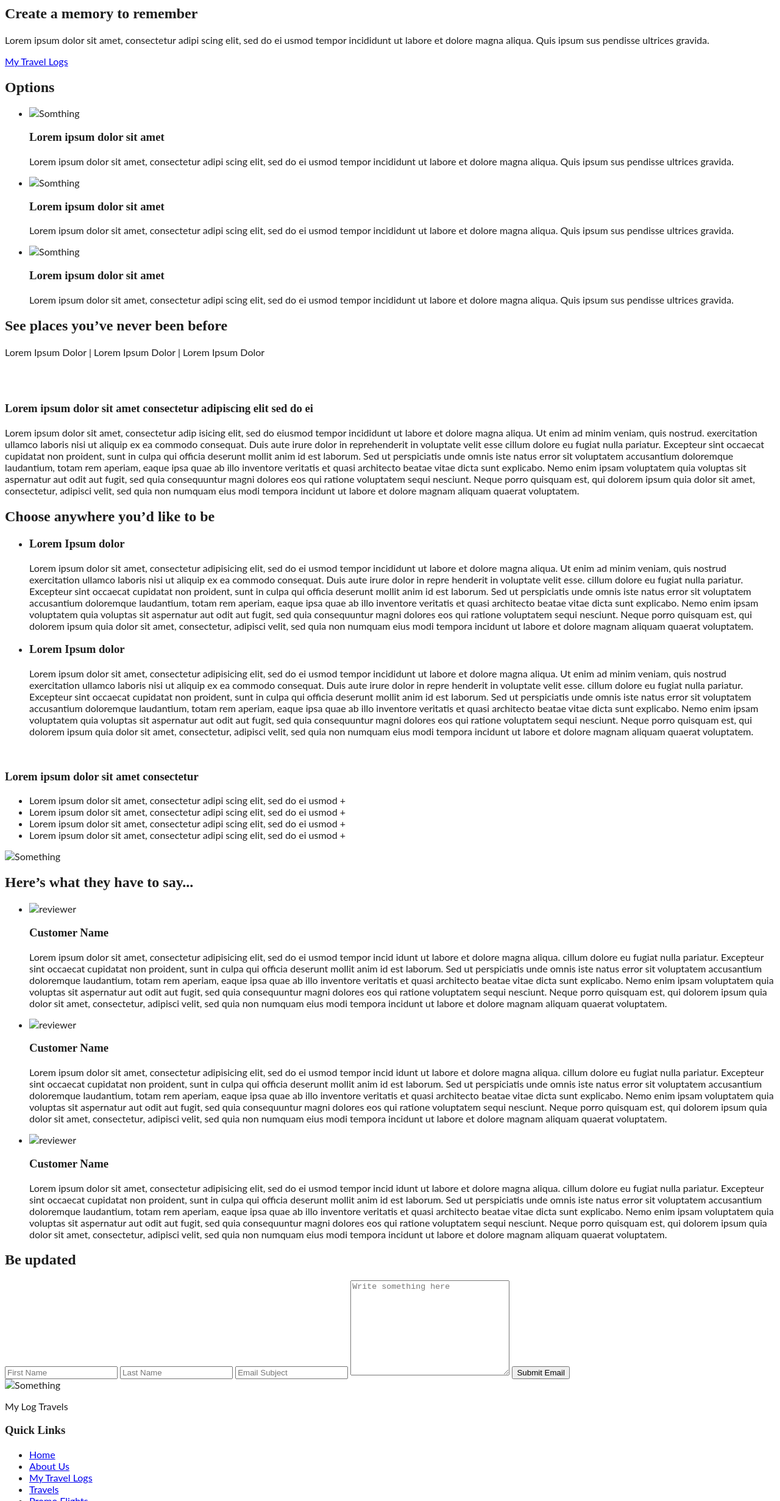
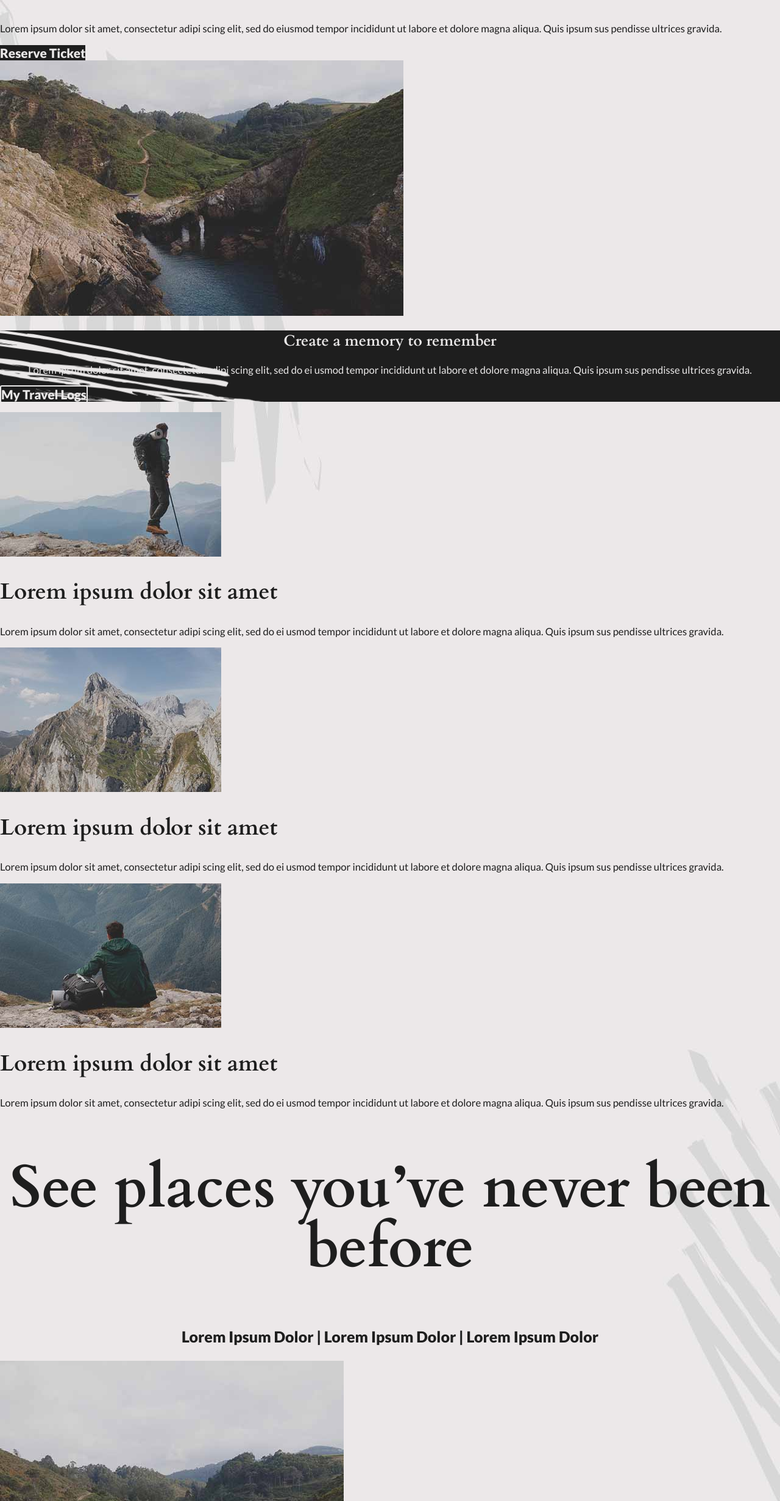
Before and after one commit to VladimirGurinovichQA/MyTravelProject, a plain HTML site: page Index.html in a window 1280 px wide. Shown: the part 338-2800 px from the top of the page at 61% size. Drawn offline with Linux system fonts and the light colour scheme.

Commit message:
Changed Style.css
Added normilize.css
Added basic styles for all elements.

```diff
--- a/Index.html
+++ b/Index.html
@@ -3,6 +3,10 @@
     <head>
         <meta http-equiv="Content-Type" content="text/html;charset=UTF-8">
         <title>Travel</title>
+        <link rel="preconnect" href="https://fonts.googleapis.com">
+        <link rel="preconnect" href="https://fonts.gstatic.com" crossorigin>
+        <link href="https://fonts.googleapis.com/css2?family=Cardo:wght@700&family=Lato:wght@300;400;900&display=swap" rel="stylesheet">
+        <link rel="stylesheet" href="normalize.css">
         <link rel="stylesheet" href="Style.css">
     </head>
     <body>
@@ -33,7 +37,7 @@
                     </p>
                 <a href="#">Reserve Ticket</a>
                 </div>
-                <img src="#" alt="Something">
+                <img src="Img/img-1.jpg" alt="Something" width="662" height="419">
             </section>
             <section class="memory">
                 <h2>
@@ -52,7 +56,7 @@
                 <h2 class="visualy-hidden">Options</h2>
                 <ul class="options-list">
                     <li class="options-item">
-                        <img src="#" alt="Somthing">
+                        <img src="Img/img-2.jpg" alt="Somthing" width="363" height="237">
                         <h3>
                             Lorem ipsum
                             dolor sit amet
@@ -65,7 +69,7 @@
                         </p>
                     </li>
                     <li class="options-item">
-                        <img src="#" alt="Somthing">
+                        <img src="Img/img-3.jpg" alt="Somthing" width="363" height="237">
                         <h3>
                             Lorem ipsum
                             dolor sit amet
@@ -78,7 +82,7 @@
                         </p>
                     </li>
                     <li class="options-item">
-                        <img src="#" alt="Somthing">
+                        <img src="Img/img-4.jpg" alt="Somthing" width="363" height="237">
                         <h3>
                             Lorem ipsum
                             dolor sit amet
@@ -101,12 +105,12 @@
                     Lorem Ipsum Dolor | Lorem Ipsum Dolor | Lorem Ipsum Dolor
                 </p>
             </section>
-            <div class="section">
+            <div class="block">
                 <div class="inner-one">
-                    <img src="" alt="">
+                    <img src="Img/img-5.jpg" alt="something" width="564" height="776">
                 </div>
                 <div class="inner-two">
-                    <img src="#" alt="">
+                    <img src="Img/img-6.jpg" alt="something" width="418" height="322">
                     <h3>
                         Lorem ipsum
                         dolor sit amet
@@ -139,7 +143,8 @@
                 </div>
                 <a href="#" class="next"></a>
             </div>
-            <secntion class="anywhere">
+            <section class="anywhere">
+                <div class="wraper">
                     <h2>
                         Choose anywhere
                         you’d like to be
@@ -194,8 +199,9 @@
                             </p>
                         </li>
                     </ul>
-                <img src="#" alt="">
-            </secntion>
+                </div>
+                <img src="Img/img-7.jpg" alt="something" width="757" height="562">
+            </section>
             <section class="information">
                 <div class="inner">
                     <h3>
@@ -205,32 +211,52 @@
                     <ul class="information-list">
                         <li class="information-item">
                             Lorem ipsum dolor sit amet, consectetur adipi scing elit, sed do ei usmod
-                            <span class="open-item">+</span>
+                            <button type="button" class="open-item">open</button>
                         </li>
                         <li class="information-item">
                             Lorem ipsum dolor sit amet, consectetur adipi scing elit, sed do ei usmod
-                            <span class="open-item">+</span>
+                            <button type="button" class="open-item">open</button>
                         </li>
                         <li class="information-item">
                             Lorem ipsum dolor sit amet, consectetur adipi scing elit, sed do ei usmod
-                            <span class="open-item">+</span>
+                            <button type="button" class="open-item">open</button>
                         </li>
                         <li class="information-item">
                             Lorem ipsum dolor sit amet, consectetur adipi scing elit, sed do ei usmod
-                            <span class="open-item">+</span>
+                            <button type="button" class="open-item">open</button>
                         </li>
                     </ul>
                 </div>
-                <img src="#" alt="Something">
+                <img src="Img/img-8.jpg" alt="Something" width="390" height="516">
             </section>
             <section class="feedback">
-                <h2>
+                <h3>
                     Here’s what they
                     have to say...
-                </h2>
+                </h3>
                 <ul class="feedback-list">
                     <li class="feedback-item">
-                        <img src="#" alt="reviewer">
+                        <img src="Img/reviewer.png" alt="reviewer" width="135" height="135">
+                        <h3>
+                            Customer Name
+                        </h3>
+                        <p>
+                            Lorem ipsum dolor sit amet, consectetur adipisicing elit, sed do ei usmod
+                            tempor incid idunt ut labore et dolore magna aliqua.
+                            cillum dolore eu fugiat nulla pariatur. Excepteur sint occaecat cupidatat
+                            non proident, sunt in culpa qui officia deserunt mollit anim id est laborum.
+                            Sed ut perspiciatis unde omnis iste natus error sit voluptatem accusantium
+                            doloremque laudantium, totam rem aperiam, eaque ipsa quae ab illo inventore
+                            veritatis et quasi architecto beatae vitae dicta sunt explicabo. Nemo enim
+                            ipsam voluptatem quia voluptas sit aspernatur aut odit aut fugit, sed quia
+                            consequuntur magni dolores eos qui ratione voluptatem sequi nesciunt.
+                            Neque porro quisquam est, qui dolorem ipsum quia dolor sit amet, consectetur,
+                            adipisci velit, sed quia non numquam eius modi tempora incidunt ut labore et
+                            dolore magnam aliquam quaerat voluptatem.
+                        </p>
+                    </li>
+                    <li class="feedback-item">
+                        <img src="Img/reviewer.png" alt="reviewer" width="135" height="135">
                         <h3>
                             Customer Name
                         </h3>
@@ -251,28 +277,7 @@
                         </p>
                     </li>
                     <li class="feedback-item">
-                        <img src="#" alt="reviewer">
-                        <h3>
-                            Customer Name
-                        </h3>
-                        <p>
-                            Lorem ipsum dolor sit amet, consectetur adipisicing elit, sed do ei usmod
-                            tempor incid idunt ut labore et dolore magna aliqua.
-                            cillum dolore eu fugiat nulla pariatur. Excepteur sint
-                            occaecat cupidatat non proident, sunt in culpa qui officia
-                            deserunt mollit anim id est laborum. Sed ut perspiciatis unde omnis
-                            iste natus error sit voluptatem accusantium doloremque laudantium,
-                            totam rem aperiam, eaque ipsa quae ab illo inventore veritatis et quasi
-                            architecto beatae vitae dicta sunt explicabo. Nemo enim ipsam voluptatem
-                            quia voluptas sit aspernatur aut odit aut fugit, sed quia consequuntur
-                            magni dolores eos qui ratione voluptatem sequi nesciunt. Neque porro
-                            quisquam est, qui dolorem ipsum quia dolor sit amet, consectetur,
-                            adipisci velit, sed quia non numquam eius modi tempora incidunt ut
-                            labore et dolore magnam aliquam quaerat voluptatem.
-                        </p>
-                    </li>
-                    <li class="feedback-item">
-                        <img src="#" alt="reviewer">
+                        <img src="Img/reviewer.png" alt="reviewer" width="135" height="135">
                         <h3>
                             Customer Name
                         </h3>
@@ -297,7 +302,7 @@
             <section class="contact">
                 <div class="wrapper">
                     <h2>
-                        Be updated
+                        Be updated!
                     </h2>
                     <form action="#" method="post" id="contact-form">
                         <input type="text" name="First-Name" placeholder="First Name">
@@ -307,11 +312,11 @@
                         <input type="button" value="Submit Email" class="button">
                     </form>
                 </div>
-                <img src="#" alt="Something">
+                <img src="Img/img-9.jpg" alt="Something">
             </section>
         </main>
         <footer class="main-footer">
-            <p>My Log Travels</p>
+            <div class="logo">My Log Travels</div>
             <div class="wrapper">
                 <h3>Quick Links</h3>
                 <nav class="footer-nav">
--- a/Style.css
+++ b/Style.css
@@ -1,9 +1,217 @@
+
 body {
-    font-family: Lato, serif;
+    margin: 0;
+    padding: 0;
+
+    font-family: "Lato", "Arial", sans-serif;
+    font-size: 16.67px;
+    line-height:normal;
+    font-weight: 400;
+    color: #1e1e1e;
+
+    background-color: #eae8e8;
+    background-image: url("Files/bg.jpg");
+    background-position: top center;
+    background-repeat: no-repeat;
+}
+
+h1, h2, h3 {
+    font-family: "Cardo", "Tahoma", serif;
     color: #1e1e1e;
 }
 
-h1, h2, h3 {
-    font-family: Cardo, serif;
+ul {
+    padding: 0;
+    list-style: none;
+}
+
+a {
+    text-decoration: none;
+}
+
+.main-navigation a {
+    font-size: 20.83px;
+    line-height: normal;
+    font-weight: 300;
+    color: #515155;
+}
+
+.main-navigation .home a{
+    font-weight: 900;
     color: #1e1e1e;
 }
+
+.contact a {
+    font-size: 20.83px;
+    font-weight: 900;
+    line-height: normal;
+
+    border: 2px solid #1e1e1e;
+    border-radius: 3px;
+    color: #1e1e1e
+}
+
+.ticket h2 {
+    font-family: "Cardo", Tahoma, serif;
+    font-size: 81.48px;
+    line-height: 81.48px;
+    font-weight: bold;
+}
+
+.ticket a {
+    font-size: 20.83px;
+    line-height: normal;
+    font-weight: 900;
+    background-color: #1e1e1e;
+    color: #eae8e8;
+}
+
+.memory {
+    background-color: #1e1e1e;
+    background-image: url("files/bg-2.png");
+    background-repeat: no-repeat;
+}
+.memory h2 {
+    font-family: "Cardo", Tahoma, serif;
+    font-size: 55.46;
+    line-height: normal;
+    font-weight: bold;
+
+    text-align: center;
+    color: #eae8e8;
+}
+
+.memory p {
+    text-align: center;
+    color: #eae8e8;
+}
+
+.memory a {
+    font-weight: 900;
+    font-size: 20.84px;
+    line-height: normal;
+
+    border: 2px solid #eae8e8;
+    border-radius: 3px;
+    color: #eae8e8;
+}
+
+.options h3 {
+    font-size: 36.38px;
+    line-height: 36.4px;
+    font-weight: bold;
+    color: #1e1e1e;
+}
+
+.places h2 {
+    font-size: 97.7px;
+    line-height: 97.7px;
+    font-weight: bold;
+
+    text-align: center;
+}
+
+.places p {
+    font-size: 25px;
+    line-height: normal;
+    font-weight: 900;
+    color: #1e1e1e;
+    text-align: center;
+}
+
+.inner-two h3 {
+    font-size: 36.34px;
+    line-height: 50px;
+    font-weight: bold;
+}
+
+.anywhere {
+    background-color: #1e1e1e;
+}
+
+.anywhere h2 {
+    font-size: 55.44;
+    line-height: normal;
+    font-weight: bold;
+
+
+    color: #eae8e8;
+}
+
+.anywhere h3 {
+    font-family: "Lato", Arial, serif;
+    font-size: 24.99px;
+    line-height: normal;
+    font-weight: 900;
+    color: #eae8e8;
+}
+
+.anywhere p {
+    color: #eae8e8;
+}
+
+.information h3 {
+    font-size: 81.46px;
+    line-height: 81.46px;
+    font-weight: bold;
+}
+
+.feedback h3 {
+    font-size: 81.46px;
+    line-height: 81.46px;
+    font-weight: bold;
+}
+
+.feedback-item h3 {
+    font-family: "Lato", Arial, sans-serif;
+    font-size: 24.99px;
+    line-height: normal;
+    font-weight: 900;
+
+    text-align: center;
+}
+
+.feedback-item p {
+    text-align: center;
+}
+
+
+.contact h2 {
+    font-size: 81.42px;
+    line-height: 81.42px;
+    font-weight: bold;
+}
+
+.main-footer {
+    background-color: #c5c5c5;
+}
+.main-footer .logo {
+    font-family: "Cardo", Tahoma, serif;
+    font-size: 63.34px;
+    line-height: 63.34px;
+    font-weight: bold;
+    color: #1e1e1e;
+}
+
+.main-footer h3 {
+    font-family: "Lato", Arial, sans-serif;
+    font-size: 25.04px;
+    line-height: 50.07px;
+}
+
+.main-footer a, .main-footer p {
+    font-size: 20.86px;
+    line-height: 50.07px;
+    font-weight: 400;
+    color: #1e1e1e;
+}
+.visualy-hidden {
+    position: absolute;
+    width: 1px;
+    height: 1px;
+    margin: -1px;
+    border: 0;
+    padding: 0;
+    clip: rect(0 0 0 0);
+    overflow: hidden;
+}
```
Also changed, not shown: Files/bg-2.png (added), Files/bg.jpg (added), Img/img-1.jpg (added), Img/img-2.jpg (added), Img/img-3.jpg (added), Img/img-4.jpg (added), Img/img-5.jpg (added), Img/img-6.jpg (added), Img/img-7.jpg (added), Img/img-8.jpg (added), Img/img-9.jpg (added), Img/reviewer.png (added), normalize.css (added). Lines whose indentation alone changed are shown as unchanged.
